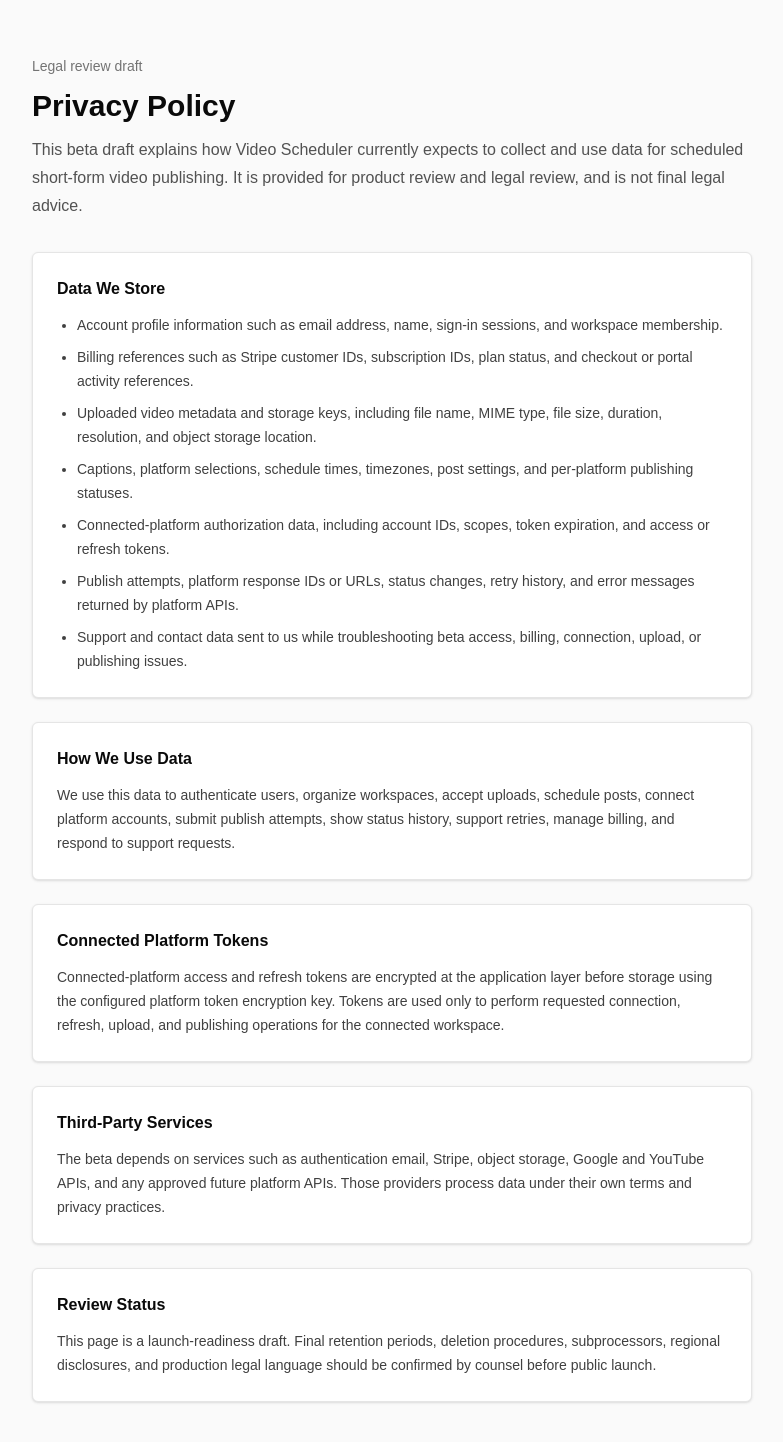
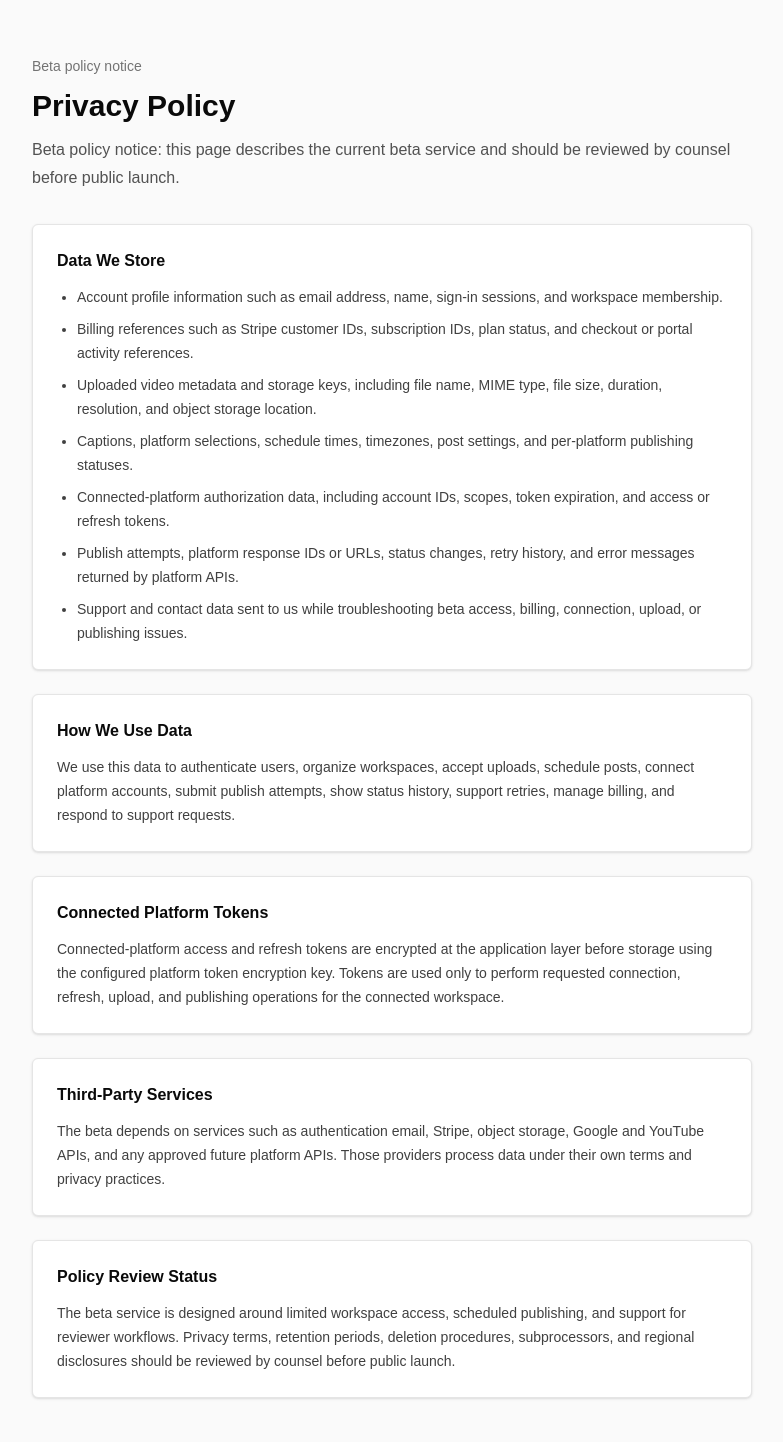
Before and after one commit to darksteel-ai/aegis-relay, a Next.js app: page /privacy in a window 1280 px wide. Shown: the top 1442 px of the page, without its empty margins (248-1031 px from the left). Built offline with nearby package versions, Linux system fonts and the light colour scheme.

Commit message:
chore: polish public readiness copy

```diff
--- a/src/app/privacy/page.tsx
+++ b/src/app/privacy/page.tsx
@@ -15,14 +15,17 @@ export const privacyStoredData = [
   "Support and contact data sent to us while troubleshooting beta access, billing, connection, upload, or publishing issues.",
 ];
 
+export const betaPolicyNotice =
+  "Beta policy notice: this page describes the current beta service and should be reviewed by counsel before public launch.";
+
 export default function PrivacyPage() {
   return (
     <main className="min-h-screen bg-neutral-50 text-neutral-950">
       <div className="mx-auto w-full max-w-3xl px-4 py-10 sm:px-6 lg:py-14">
         <DocumentHeader
-          eyebrow="Legal review draft"
+          eyebrow="Beta policy notice"
           title="Privacy Policy"
-          description="This beta draft explains how Video Scheduler currently expects to collect and use data for scheduled short-form video publishing. It is provided for product review and legal review, and is not final legal advice."
+          description={betaPolicyNotice}
         />
 
         <div className="mt-8 space-y-6">
@@ -62,12 +65,13 @@ export default function PrivacyPage() {
             </p>
           </PolicySection>
 
-          <PolicySection title="Review Status">
+          <PolicySection title="Policy Review Status">
             <p>
-              This page is a launch-readiness draft. Final retention periods,
-              deletion procedures, subprocessors, regional disclosures, and
-              production legal language should be confirmed by counsel before
-              public launch.
+              The beta service is designed around limited workspace access,
+              scheduled publishing, and support for reviewer workflows. Privacy
+              terms, retention periods, deletion procedures, subprocessors, and
+              regional disclosures should be reviewed by counsel before public
+              launch.
             </p>
           </PolicySection>
         </div>
--- a/src/app/support/page.tsx
+++ b/src/app/support/page.tsx
@@ -14,19 +14,23 @@ export const failedPostChecklist = [
   "Use retry only after fixing connection, permission, file, or platform-policy issues.",
 ];
 
+export const betaSupportContact = "support@video-scheduler.example";
+export const betaSupportNotice =
+  "Beta policy notice: this page describes the current beta service and should be reviewed by counsel before public launch.";
+
 export default function SupportPage() {
   return (
     <main className="min-h-screen bg-neutral-50 text-neutral-950">
       <div className="mx-auto w-full max-w-3xl px-4 py-10 sm:px-6 lg:py-14">
         <header className="space-y-3">
           <p className="text-sm font-medium text-neutral-500">
-            Beta support draft
+            Beta support
           </p>
           <h1 className="text-3xl font-semibold tracking-normal">Support</h1>
           <p className="text-base leading-7 text-neutral-600">
-            This page is a launch-readiness draft for reviewers and beta users.
-            Contact wording, support hours, escalation paths, and legal support
-            obligations should be reviewed before public launch.
+            {betaSupportNotice} Use this page for connection, upload,
+            scheduling, billing, and publishing-status questions during beta
+            review.
           </p>
         </header>
 
@@ -36,14 +40,14 @@ export default function SupportPage() {
             Email:{" "}
             <a
               className="font-medium text-neutral-950 underline underline-offset-2"
-              href="mailto:support@example.com"
+              href={`mailto:${betaSupportContact}`}
             >
-              support@example.com
+              {betaSupportContact}
             </a>
           </p>
           <p className="mt-2 text-neutral-600">
-            Placeholder for beta launch. Replace with the approved support
-            address before external release.
+            This is the beta support contact for reviewer access, connection
+            questions, failed publishing attempts, and billing help.
           </p>
         </section>
 
--- a/src/app/terms/page.tsx
+++ b/src/app/terms/page.tsx
@@ -14,21 +14,23 @@ export const termsTopics = [
   "Access may be suspended or terminated for misuse, non-payment, security risk, platform policy conflicts, or beta shutdown.",
 ];
 
+export const betaTermsNotice =
+  "Beta policy notice: this page describes the current beta service and should be reviewed by counsel before public launch.";
+
 export default function TermsPage() {
   return (
     <main className="min-h-screen bg-neutral-50 text-neutral-950">
       <div className="mx-auto w-full max-w-3xl px-4 py-10 sm:px-6 lg:py-14">
         <header className="space-y-3">
           <p className="text-sm font-medium text-neutral-500">
-            Legal review draft
+            Beta policy notice
           </p>
           <h1 className="text-3xl font-semibold tracking-normal">
             Terms of Service
           </h1>
           <p className="text-base leading-7 text-neutral-600">
-            These terms are a beta readiness draft for product and legal review.
-            They summarize intended operating rules and should not be treated as
-            final legal advice or a production-ready agreement.
+            {betaTermsNotice} These terms summarize the operating rules for
+            beta scheduler access and are not legal advice.
           </p>
         </header>
 
@@ -60,10 +62,10 @@ export default function TermsPage() {
             Legal Review Status
           </h2>
           <p className="mt-3">
-            Before production launch, counsel should review warranty disclaimers,
-            limitation of liability, dispute terms, data processing language,
-            refund policy, subscription notices, and jurisdiction-specific
-            consumer requirements.
+            Counsel should review warranty disclaimers, limitation of liability,
+            dispute terms, data processing language, refund policy, subscription
+            notices, and jurisdiction-specific consumer requirements before
+            public launch.
           </p>
         </section>
       </div>
```
Also changed, not shown: 1 other file (tests, documents, lock files or other folders).
